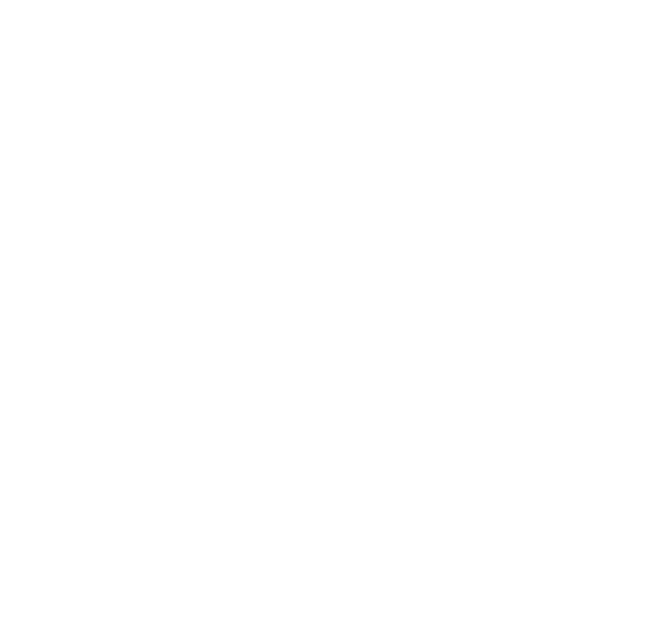
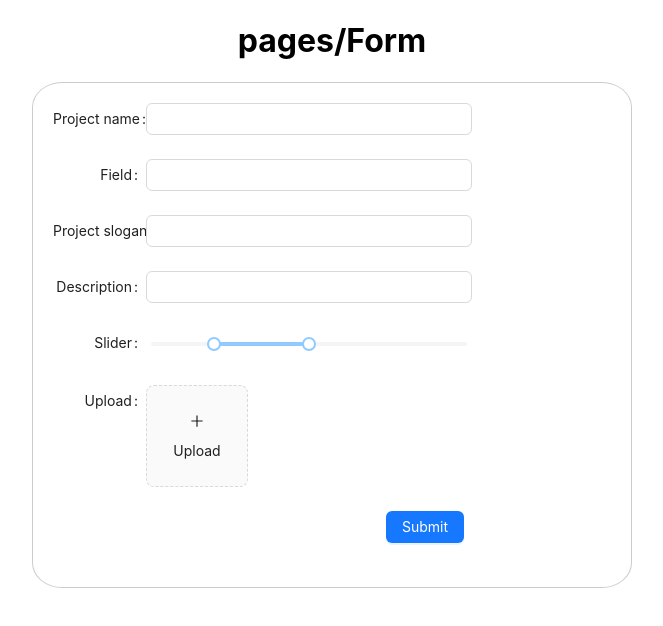
Before and after one commit to anhnguyenbkcsna/share-your-idea, a React (Create React App) app in the folder frontend/: page / in a window 1280 px wide. Shown: the top 626 px of the page, without its empty margins (308-971 px from the left). Built offline with nearby package versions, Linux system fonts and the light colour scheme.

Commit message:
add basic structure and form

```diff
--- a/frontend/package.json
+++ b/frontend/package.json
@@ -7,11 +7,12 @@
     "@testing-library/react": "^13.4.0",
     "@testing-library/user-event": "^13.5.0",
     "antd": "^5.9.0",
+    "axios": "^1.5.0",
     "link-module-alias": "^1.2.0",
     "react": "^18.2.0",
     "react-dom": "^18.2.0",
     "react-router-dom": "^6.15.0",
-    "react-scripts": "5.0.1",
+    "react-scripts": "^5.0.1",
     "web-vitals": "^2.1.4"
   },
   "scripts": {
--- a/frontend/src/App.js
+++ b/frontend/src/App.js
@@ -1,10 +1,14 @@
-import './App.css';
+import "./App.css";
+
+// Pages
+import FormPage from "./pages/Form";
 
 function App() {
-  return (
-    <div className="App">
-    </div>
-  );
+	return (
+		<div className="App">
+			<FormPage />
+		</div>
+	);
 }
 
 export default App;
--- /dev/null
+++ b/frontend/src/components/Form/index.js
@@ -0,0 +1,73 @@
+import { PlusOutlined } from "@ant-design/icons";
+import React from "react";
+import {
+	Form,
+	Button,
+	Input,
+	Slider,
+	Upload,
+} from "antd";
+
+const normFile = (e) => {
+	if (Array.isArray(e)) {
+		return e;
+	}
+	return e?.fileList;
+};
+
+const FormComponent = () => {
+return (
+	<Form
+		labelCol={{ span: 4 }}
+		wrapperCol={{ span: 14 }}
+		layout="horizontal"
+		style={{
+			minWidth: 600,
+			border: "1px solid #ccc",
+			borderRadius: "5%",
+			padding: "20px",
+		}}
+	>
+		<Form.Item label="Project name">
+			<Input />
+		</Form.Item>
+
+		<Form.Item label="Field">
+			<Input />
+		</Form.Item>
+
+		<Form.Item label="Project slogan">
+			<Input />
+		</Form.Item>
+
+		<Form.Item label="Description">
+			<Input aria-rowcount={4} />
+		</Form.Item>
+
+		<Form.Item label="Slider">
+			<Slider range step={1} defaultValue={[20, 50]} />
+			</Form.Item>
+
+		<Form.Item
+			label="Upload"
+			valuePropName="fileList"
+			getValueFromEvent={normFile}
+		>
+			<Upload action="/upload.do" listType="picture-card">
+				<div>
+					<PlusOutlined />
+					<div style={{ marginTop: 8 }}>Upload</div>
+				</div>
+			</Upload>
+		</Form.Item>
+
+		<Form.Item wrapperCol={{ offset: 8, span: 16 }}>
+			<Button type="primary" htmlType="submit">
+				Submit
+			</Button>
+		</Form.Item>
+	</Form>
+	);
+};
+
+export default FormComponent;
--- a/frontend/src/pages/Form/index.js
+++ b/frontend/src/pages/Form/index.js
@@ -1,14 +1,16 @@
 import React from "react";
-import { Input } from "antd";
+import Form from "../../components/Form";
+import { Space } from "antd";
 
-const Form = () => {
+const FormPage = () => {
     return (
-        <div>
+        <>
             <h1>pages/Form</h1>
-            <Input placeholder="Project name" />
-
-        </div>
+            <Space direction="horizontal" style={{width: '100%', justifyContent: 'center'}}>
+                <Form />
+            </Space>
+        </>
     )
 }
 
-export default Form;
+export default FormPage;
```
Also changed, not shown: frontend/src/components/Form/index.css (added), 1 other file (tests, documents, lock files or other folders).
